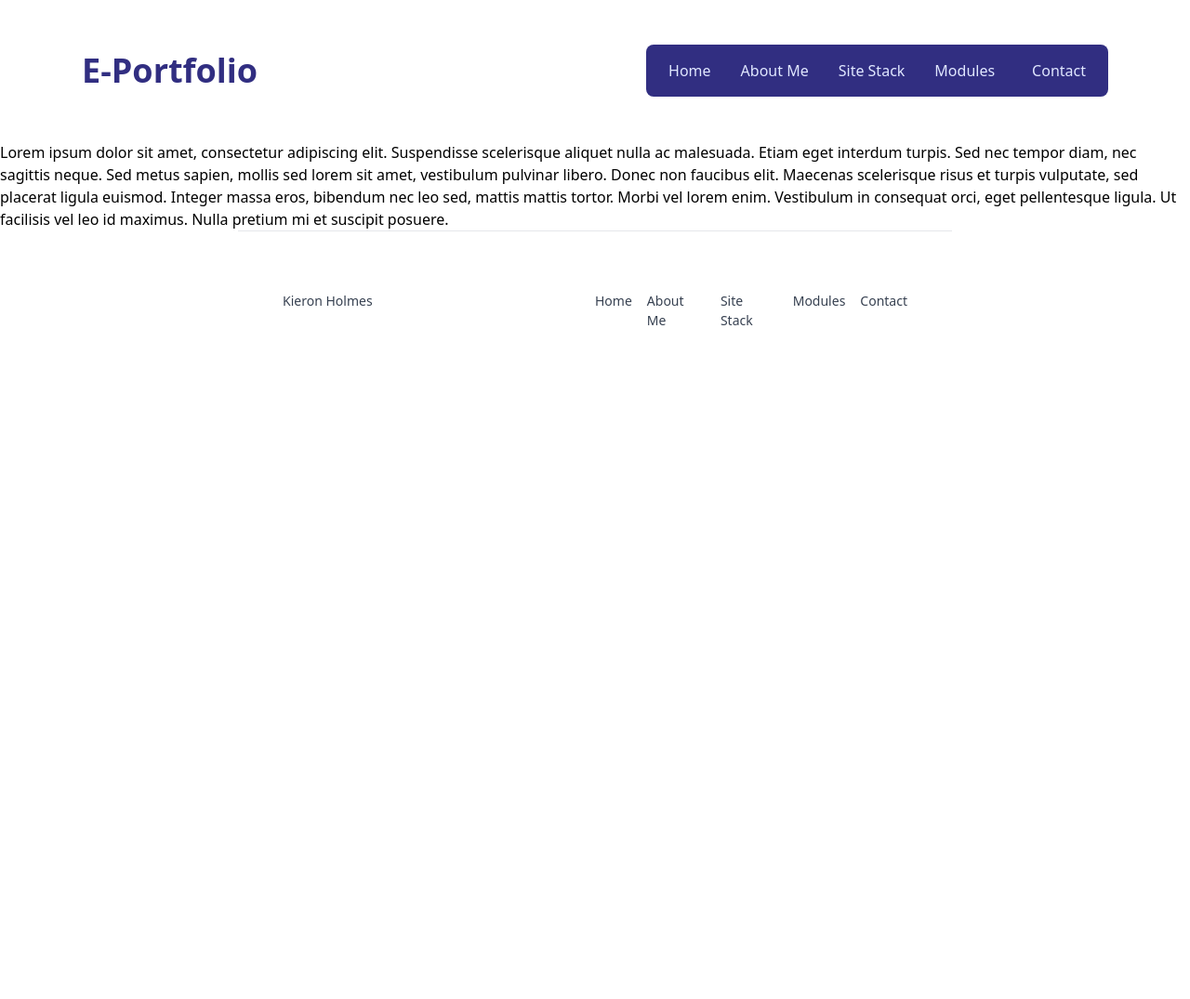
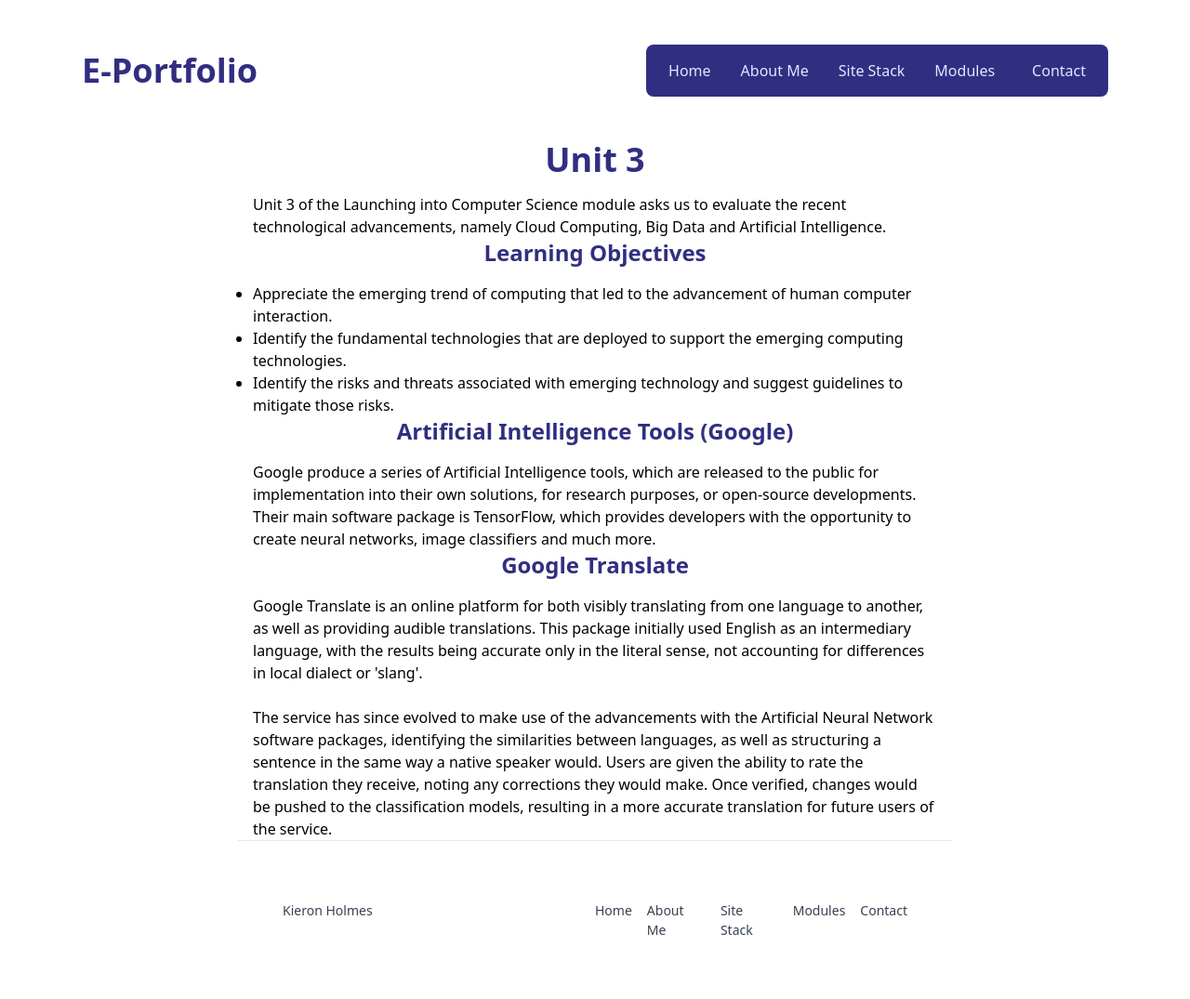
Before and after one commit to KieronHolmes/UoEoPortfolio, a Jekyll site: the page built from _units/Module1/Unit3.html, in a window 1280 px wide. Shown: the whole page at 93% size. Built offline with Jekyll 4.4.1, drawn with Linux system fonts in a browser that asks for light colours; before the commit the page ends 900 px from its top, so only the background shows below that.

Commit message:
Added unit 3 details

```diff
--- a/_units/Module1/Unit3.html
+++ b/_units/Module1/Unit3.html
@@ -7,4 +7,28 @@
 start_date: February 2021
 title: Unit 3 - Launching Into Computer Science
 ---
-Lorem ipsum dolor sit amet, consectetur adipiscing elit. Suspendisse scelerisque aliquet nulla ac malesuada. Etiam eget interdum turpis. Sed nec tempor diam, nec sagittis neque. Sed metus sapien, mollis sed lorem sit amet, vestibulum pulvinar libero. Donec non faucibus elit. Maecenas scelerisque risus et turpis vulputate, sed placerat ligula euismod. Integer massa eros, bibendum nec leo sed, mattis mattis tortor. Morbi vel lorem enim. Vestibulum in consequat orci, eget pellentesque ligula. Ut facilisis vel leo id maximus. Nulla pretium mi et suscipit posuere.
+<article class="">
+    <h1 class="text-4xl text-center mb-4 font-semibold font-heading font-semibold text-indigo-900">Unit {{ page.unit_number }}</h1>
+    <div class="max-w-3xl mx-auto px-4">
+        Unit 3 of the Launching into Computer Science module asks us to evaluate the recent technological advancements, namely Cloud Computing, Big Data and Artificial Intelligence.
+    </div>
+
+    <h2 class="text-2xl text-center mb-4 font-semibold font-heading font-semibold text-indigo-900">Learning Objectives</h2>
+    <div class="max-w-3xl mx-auto px-4">
+        <ul style="list-style: disc">
+            <li>Appreciate the emerging trend of computing that led to the advancement of human computer interaction.</li>
+            <li>Identify the fundamental technologies that are deployed to support the emerging computing technologies.</li>
+            <li>Identify the risks and threats associated with emerging technology and suggest guidelines to mitigate those risks.</li>
+        </ul>
+    </div>
+
+    <h2 class="text-2xl text-center mb-4 font-semibold font-heading font-semibold text-indigo-900">Artificial Intelligence Tools (Google)</h2>
+    <div class="max-w-3xl mx-auto px-4">
+        Google produce a series of Artificial Intelligence tools, which are released to the public for implementation into their own solutions, for research purposes, or open-source developments. Their main software package is TensorFlow, which provides developers with the opportunity to create neural networks, image classifiers and much more.
+    </div>
+
+    <h2 class="text-2xl text-center mb-4 font-semibold font-heading font-semibold text-indigo-900">Google Translate</h2>
+    <div class="max-w-3xl mx-auto px-4">
+        Google Translate is an online platform for both visibly translating from one language to another, as well as providing audible translations. This package initially used English as an intermediary language, with the results being accurate only in the literal sense, not accounting for differences in local dialect or 'slang'.<br><br>The service has since evolved to make use of the advancements with the Artificial Neural Network software packages, identifying the similarities between languages, as well as structuring a sentence in the same way a native speaker would. Users are given the ability to rate the translation they receive, noting any corrections they would make. Once verified, changes would be pushed to the classification models, resulting in a more accurate translation for future users of the service.
+    </div>
+</article>
```
Also changed, not shown: 2 other files.
